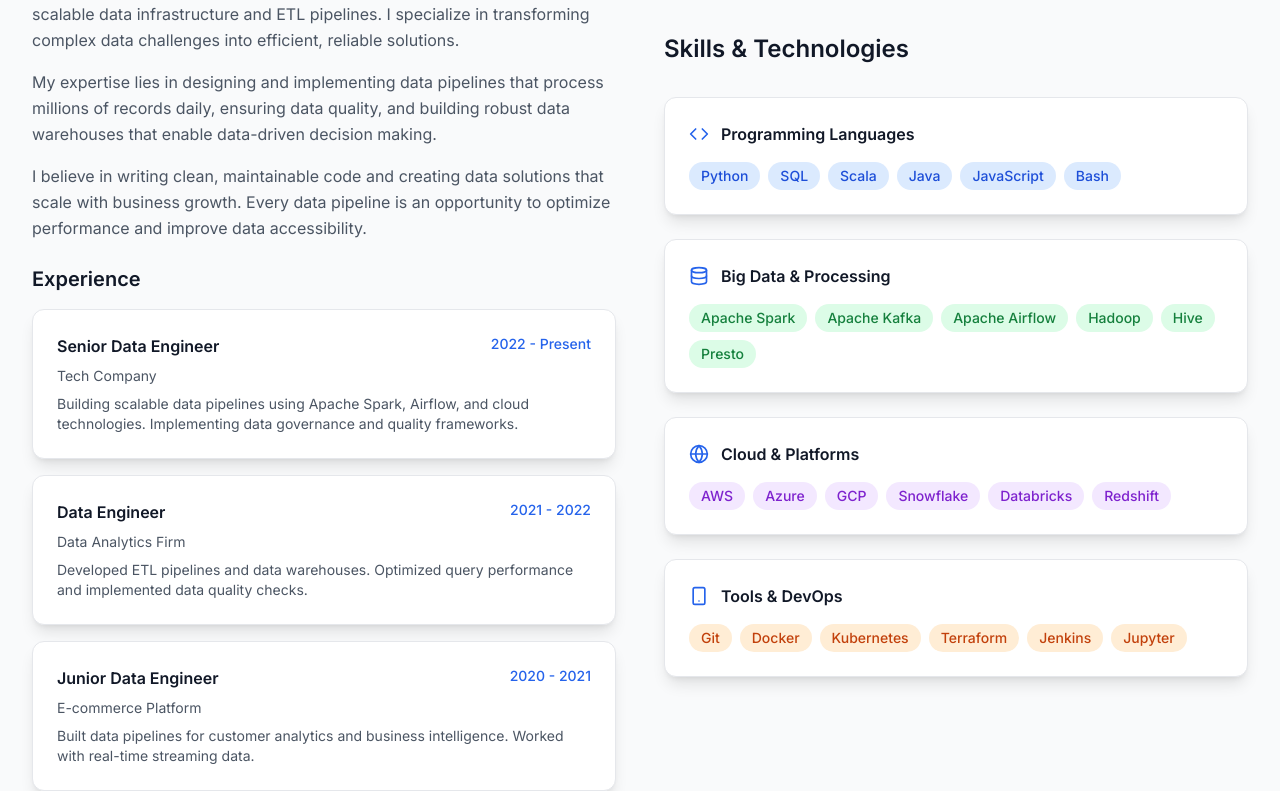
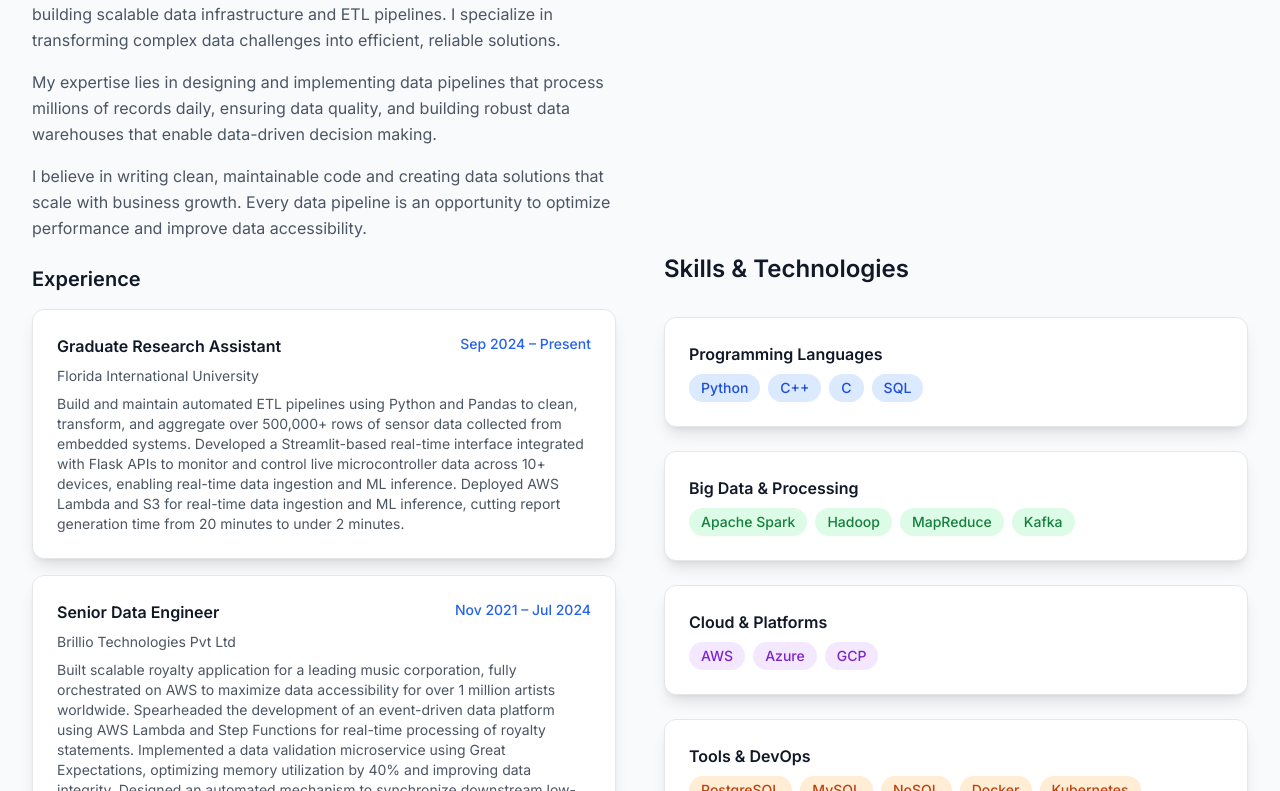
Before and after one commit to sanjaydp/sanjaydp-portfolio, a React (Vite) app: page / in a window 1280 px wide. Shown: the part 1129-1920 px from the top of the page. Built offline with nearby package versions, Linux system fonts and the light colour scheme.

Commit message:
Update portfolio with real resume info, projects, and certifications

```diff
--- a/src/components/About.jsx
+++ b/src/components/About.jsx
@@ -1,36 +1,34 @@
 import React from 'react'
-import { FiCode, FiDatabase, FiGlobe, FiSmartphone } from 'react-icons/fi'
 
-const About = () => {
 const skills = {
-    languages: ['Python', 'SQL', 'Scala', 'Java', 'JavaScript', 'Bash'],
-    bigData: ['Apache Spark', 'Apache Kafka', 'Apache Airflow', 'Hadoop', 'Hive', 'Presto'],
-    cloud: ['AWS', 'Azure', 'GCP', 'Snowflake', 'Databricks', 'Redshift'],
-    tools: ['Git', 'Docker', 'Kubernetes', 'Terraform', 'Jenkins', 'Jupyter']
+  languages: ['Python', 'C++', 'C', 'SQL'],
+  bigData: ['Apache Spark', 'Hadoop', 'MapReduce', 'Kafka'],
+  cloud: ['AWS', 'Azure', 'GCP'],
+  tools: ['PostgreSQL', 'MySQL', 'NoSQL', 'Docker', 'Kubernetes', 'Terraform', 'Git', 'Power BI', 'Microsoft Excel', 'Microsoft Office', 'Unix/Linux', 'Windows', 'OOP', 'Agile (Scrum)', 'SDLC']
 }
 
 const experiences = [
   {
-      title: 'Senior Data Engineer',
-      company: 'Tech Company',
-      period: '2022 - Present',
-      description: 'Building scalable data pipelines using Apache Spark, Airflow, and cloud technologies. Implementing data governance and quality frameworks.'
+    title: 'Graduate Research Assistant',
+    company: 'Florida International University',
+    period: 'Sep 2024 – Present',
+    description: 'Build and maintain automated ETL pipelines using Python and Pandas to clean, transform, and aggregate over 500,000+ rows of sensor data collected from embedded systems. Developed a Streamlit-based real-time interface integrated with Flask APIs to monitor and control live microcontroller data across 10+ devices, enabling real-time data ingestion and ML inference. Deployed AWS Lambda and S3 for real-time data ingestion and ML inference, cutting report generation time from 20 minutes to under 2 minutes.'
   },
   {
-      title: 'Data Engineer',
-      company: 'Data Analytics Firm',
-      period: '2021 - 2022',
-      description: 'Developed ETL pipelines and data warehouses. Optimized query performance and implemented data quality checks.'
+    title: 'Senior Data Engineer',
+    company: 'Brillio Technologies Pvt Ltd',
+    period: 'Nov 2021 – Jul 2024',
+    description: 'Built scalable royalty application for a leading music corporation, fully orchestrated on AWS to maximize data accessibility for over 1 million artists worldwide. Spearheaded the development of an event-driven data platform using AWS Lambda and Step Functions for real-time processing of royalty statements. Implemented a data validation microservice using Great Expectations, optimizing memory utilization by 40% and improving data integrity. Designed an automated mechanism to synchronize downstream low-latency databases (Aurora) and real-time search (Redshift). Optimized Redshift query performance by 35% through table redesign, use of sort/dist keys, and workload management tuning.'
   },
   {
-      title: 'Junior Data Engineer',
-      company: 'E-commerce Platform',
-      period: '2020 - 2021',
-      description: 'Built data pipelines for customer analytics and business intelligence. Worked with real-time streaming data.'
+    title: 'Associate Professional Software Engineer',
+    company: 'DXC Technologies Pvt Ltd',
+    period: 'Jun 2021 – Nov 2021',
+    description: 'Refactored legacy COBOL-based ETL workflows into Python- and SQL-based batch pipelines, improving maintainability and reducing processing time by 80%. Relocated data integration and transformation logic for financial systems, increasing system uptime to 99.9% and ensuring high availability for customer-facing reporting dashboards.'
   }
 ]
 
-  return (
+const About = () => (
   <section id="about" className="section-padding bg-gray-50 dark:bg-dark-800">
     <div className="container-custom">
       <div className="text-center mb-16">
@@ -41,7 +39,6 @@
           Data engineer passionate about building robust data infrastructure and pipelines
         </p>
       </div>
-
       <div className="grid lg:grid-cols-2 gap-12 items-center">
         {/* Bio Section */}
         <div className="space-y-6">
@@ -50,16 +47,13 @@
           </h3>
           <div className="space-y-4 text-gray-600 dark:text-gray-300 leading-relaxed">
             <p>
-                I'm a passionate Data Engineer with over 3 years of experience building scalable data infrastructure
-                and ETL pipelines. I specialize in transforming complex data challenges into efficient, reliable solutions.
+              I'm a passionate Data Engineer and Research Assistant with experience building scalable data infrastructure and ETL pipelines. I specialize in transforming complex data challenges into efficient, reliable solutions.
             </p>
             <p>
-                My expertise lies in designing and implementing data pipelines that process millions of records daily,
-                ensuring data quality, and building robust data warehouses that enable data-driven decision making.
+              My expertise lies in designing and implementing data pipelines that process millions of records daily, ensuring data quality, and building robust data warehouses that enable data-driven decision making.
             </p>
             <p>
-                I believe in writing clean, maintainable code and creating data solutions that scale with business growth.
-                Every data pipeline is an opportunity to optimize performance and improve data accessibility.
+              I believe in writing clean, maintainable code and creating data solutions that scale with business growth. Every data pipeline is an opportunity to optimize performance and improve data accessibility.
             </p>
           </div>
 
@@ -89,6 +83,17 @@
               ))}
             </div>
           </div>
+
+          {/* Certifications */}
+          <div className="mt-8">
+            <h4 className="text-xl font-semibold text-gray-900 dark:text-white mb-4">
+              Certifications
+            </h4>
+            <ul className="list-disc list-inside text-gray-600 dark:text-gray-300 space-y-2">
+              <li>AWS Certified: Cloud Practitioner</li>
+              <li>Microsoft Certified: Azure Data Fundamentals</li>
+            </ul>
+          </div>
         </div>
 
         {/* Skills Section */}
@@ -96,14 +101,9 @@
           <h3 className="text-2xl font-semibold text-gray-900 dark:text-white mb-6">
             Skills & Technologies
           </h3>
-
-            {/* Skill Categories */}
           <div className="space-y-6">
             <div className="card p-6">
-                <div className="flex items-center mb-4">
-                  <FiCode className="w-5 h-5 text-primary-600 dark:text-primary-400 mr-3" />
-                  <h4 className="font-semibold text-gray-900 dark:text-white">Programming Languages</h4>
-                </div>
+              <h4 className="font-semibold text-gray-900 dark:text-white mb-2">Programming Languages</h4>
               <div className="flex flex-wrap gap-2">
                 {skills.languages.map((skill, index) => (
                   <span
@@ -115,12 +115,8 @@
                 ))}
               </div>
             </div>
-
             <div className="card p-6">
-                <div className="flex items-center mb-4">
-                  <FiDatabase className="w-5 h-5 text-primary-600 dark:text-primary-400 mr-3" />
-                  <h4 className="font-semibold text-gray-900 dark:text-white">Big Data & Processing</h4>
-                </div>
+              <h4 className="font-semibold text-gray-900 dark:text-white mb-2">Big Data & Processing</h4>
               <div className="flex flex-wrap gap-2">
                 {skills.bigData.map((skill, index) => (
                   <span
@@ -132,12 +128,8 @@
                 ))}
               </div>
             </div>
-
             <div className="card p-6">
-                <div className="flex items-center mb-4">
-                  <FiGlobe className="w-5 h-5 text-primary-600 dark:text-primary-400 mr-3" />
-                  <h4 className="font-semibold text-gray-900 dark:text-white">Cloud & Platforms</h4>
-                </div>
+              <h4 className="font-semibold text-gray-900 dark:text-white mb-2">Cloud & Platforms</h4>
               <div className="flex flex-wrap gap-2">
                 {skills.cloud.map((skill, index) => (
                   <span
@@ -149,12 +141,8 @@
                 ))}
               </div>
             </div>
-
             <div className="card p-6">
-                <div className="flex items-center mb-4">
-                  <FiSmartphone className="w-5 h-5 text-primary-600 dark:text-primary-400 mr-3" />
-                  <h4 className="font-semibold text-gray-900 dark:text-white">Tools & DevOps</h4>
-                </div>
+              <h4 className="font-semibold text-gray-900 dark:text-white mb-2">Tools & DevOps</h4>
               <div className="flex flex-wrap gap-2">
                 {skills.tools.map((skill, index) => (
                   <span
@@ -172,6 +160,5 @@
     </div>
   </section>
 )
-}
 
 export default About
```
Lines whose indentation alone changed are shown as unchanged.
